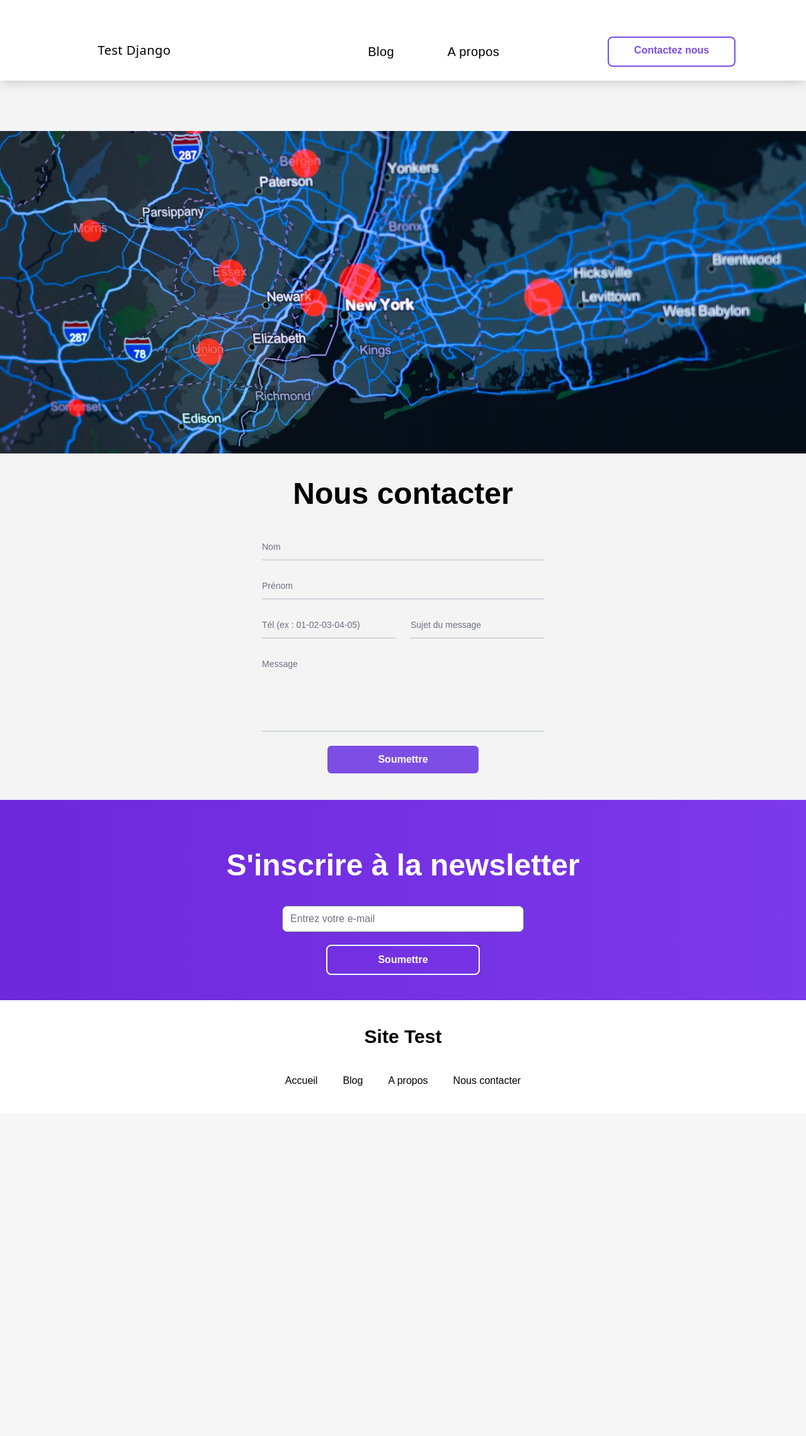
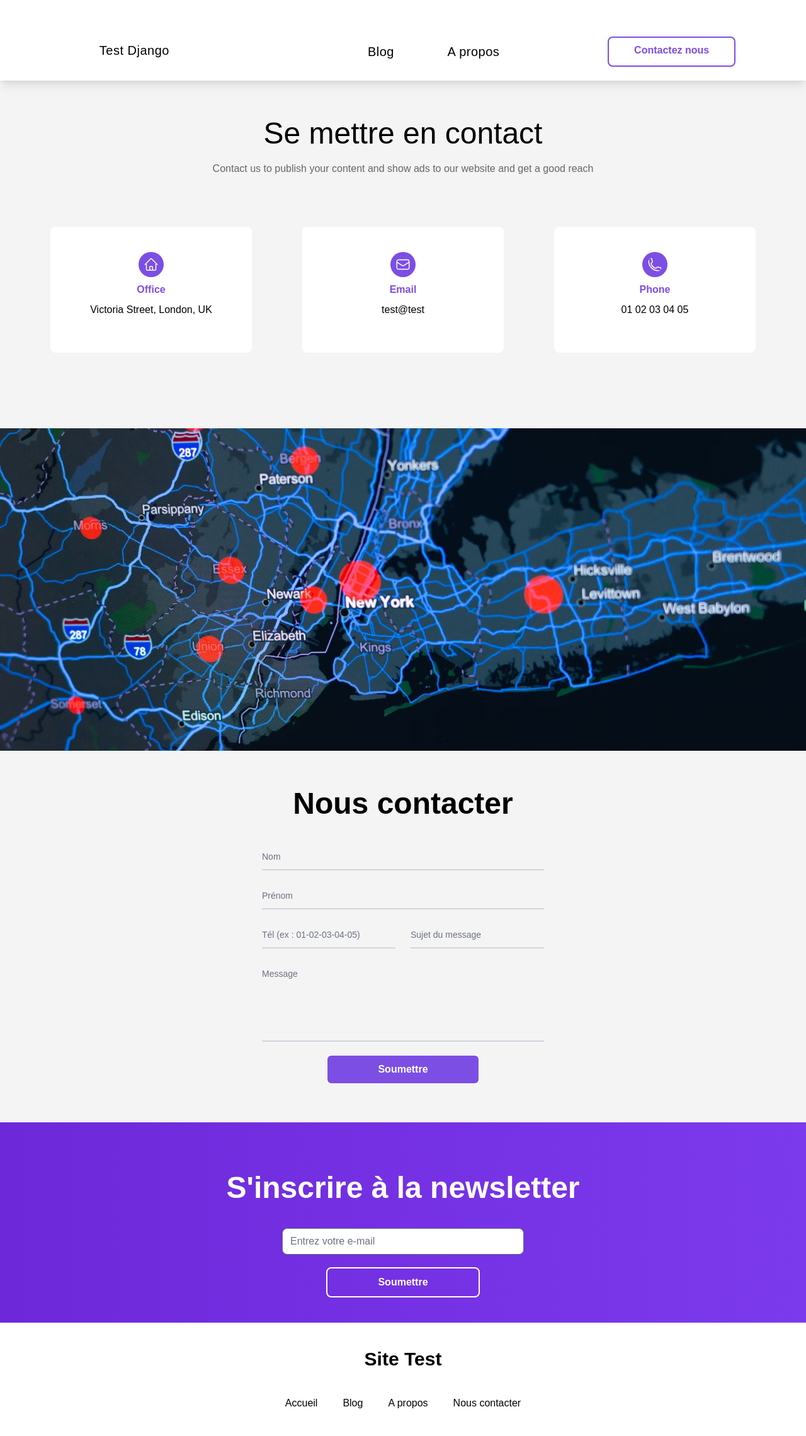
Before and after one commit to mrimbert/demo-django, a Django app: page /contact/ in a window 1280 px wide. Shown: the whole page at 63% size. Before the commit the page ends 1768 px from the top, so only its background shows below. Run offline with Django 5.2, Linux system fonts and the light colour scheme; style sheets or scripts are compiled from the project's sources; some libraries are stand-ins or nearby versions.

Commit message:
add content on contact

```diff
--- a/blogsite/templates/blog/content-contact.html
+++ b/blogsite/templates/blog/content-contact.html
@@ -13,13 +13,42 @@
     {% tailwind_css %}
 
 </head>
-<body class="bg-zinc-100">
+<body class="bg-zinc-100 font-montserrat">
     {%block header%}
     {%endblock%}
 
-    <div class="static 2xl:pb-96 pb-10 pt-20">
+    <div class="flex flex-col text-center py-10 place-items-center">
+        <div><h1 class="text-5xl py-5">Se mettre en contact</h1></div>
+        <div><h3 class="text-tertiary max-w-screen-lg">Contact us to publish your content and show ads to our website and get a good reach</h3></div>
+    </div>
+
+    <div class="grid xl:grid-cols-3 grid-rows-3 xl:grid-rows-1 place-items-center py-10 gap-20 px-20">
+        <div class="grid grid-rows-3 text-center w-full bg-white rounded-lg p-10">
+            <svg xmlns="http://www.w3.org/2000/svg" fill="none" viewBox="0 0 24 24" stroke-width="1.5" stroke="currentColor" class="w-10 h-10 place-self-center bg-primary p-2 rounded-full stroke-white">
+                <path stroke-linecap="round" stroke-linejoin="round" d="m2.25 12 8.954-8.955c.44-.439 1.152-.439 1.591 0L21.75 12M4.5 9.75v10.125c0 .621.504 1.125 1.125 1.125H9.75v-4.875c0-.621.504-1.125 1.125-1.125h2.25c.621 0 1.125.504 1.125 1.125V21h4.125c.621 0 1.125-.504 1.125-1.125V9.75M8.25 21h8.25" />
+              </svg>
+            <p class="text-primary font-bold pt-2">Office</p>
+            <p >Victoria Street, London, UK</p>
+        </div>
+        <div class="grid grid-rows-3 text-center w-full bg-white rounded-lg p-10">
+            <svg xmlns="http://www.w3.org/2000/svg" fill="none" viewBox="0 0 24 24" stroke-width="1.5" stroke="currentColor" class="w-10 h-10 place-self-center bg-primary p-2 rounded-full stroke-white">
+                <path stroke-linecap="round" stroke-linejoin="round" d="M21.75 6.75v10.5a2.25 2.25 0 0 1-2.25 2.25h-15a2.25 2.25 0 0 1-2.25-2.25V6.75m19.5 0A2.25 2.25 0 0 0 19.5 4.5h-15a2.25 2.25 0 0 0-2.25 2.25m19.5 0v.243a2.25 2.25 0 0 1-1.07 1.916l-7.5 4.615a2.25 2.25 0 0 1-2.36 0L3.32 8.91a2.25 2.25 0 0 1-1.07-1.916V6.75" />
+              </svg>
+            <p class="text-primary font-bold pt-2">Email</p>
+            <p>test@test</p>
+        </div>
+        <div class="grid grid-rows-3 text-center w-full bg-white rounded-lg p-10">
+            <svg xmlns="http://www.w3.org/2000/svg" fill="none" viewBox="0 0 24 24" stroke-width="1.5" stroke="currentColor" class="w-10 h-10 place-self-center bg-primary p-2 rounded-full stroke-white">
+                <path stroke-linecap="round" stroke-linejoin="round" d="M2.25 6.75c0 8.284 6.716 15 15 15h2.25a2.25 2.25 0 0 0 2.25-2.25v-1.372c0-.516-.351-.966-.852-1.091l-4.423-1.106c-.44-.11-.902.055-1.173.417l-.97 1.293c-.282.376-.769.542-1.21.38a12.035 12.035 0 0 1-7.143-7.143c-.162-.441.004-.928.38-1.21l1.293-.97c.363-.271.527-.734.417-1.173L6.963 3.102a1.125 1.125 0 0 0-1.091-.852H4.5A2.25 2.25 0 0 0 2.25 4.5v2.25Z" />
+              </svg>
+            <p class="text-primary font-bold pt-2">Phone</p>
+            <p >01 02 03 04 05</p>
+        </div>
+    </div>
+
+<div class="static 2xl:pb-96 pb-10 pt-20">
         <img src="{%static '/blog/images/map.avif'%}" alt="" class="max-h-128 w-full object-cover h-128">
-    <div class="text-center font-montserrat 2xl:absolute inset-80 2xl:bg-white left-128 right-128 top-80 -bottom-3 rounded-lg z-20 px-10 ">
+    <div class="text-center font-montserrat 2xl:absolute 2xl:bg-white inset-x-0 -bottom-112 left-128 right-128 rounded-lg z-20 px-10 p-5 ">
         <h1 class="text-5xl font-bold py-10">Nous contacter</h1>
         <form action="" method="post" class="max-w-md mx-auto">
             {% csrf_token %}
@@ -41,12 +70,12 @@
                 {%render_field formContact.message class="block py-2.5 px-0 max-h-32 w-full text-sm text-gray-900 bg-transparent border-0 border-b-2 border-gray-300 appearance-none focus:outline-none focus:ring-0 focus:border-primary resize-none peer"%}
             </div>
             <input type="submit" value="Soumettre" class="w-auto px-20 bg-primary border-blanc text-blanc font-montserrat rounded-lg inline-block box-border border-2 rounded-x1 hover:bg-blanc hover:text-primary hover:border-primary duration-1000 h-12 font-bold">
-    {%if success%}
+        {%if success%}
             <div class="pt-10">
       <div class="p-4 mb-4 text-sm rounded-lg bg-green-200" role="alert">
         <span class="font-medium">Succès !</span> Le formulaire a bien été envoyé
       </div>
-    {%endif%}
+        {%endif%}
         </div>
         </form>
     </div>
--- a/theme/static/css/dist/styles.css
+++ b/theme/static/css/dist/styles.css
@@ -747,12 +747,13 @@ select {
   position: relative;
 }
 
-.inset-80 {
-  inset: 20rem;
-}
-
-.-bottom-3 {
-  bottom: -0.75rem;
+.inset-x-0 {
+  left: 0px;
+  right: 0px;
+}
+
+.-bottom-112 {
+  bottom: -450px;
 }
 
 .left-0 {
@@ -773,10 +774,6 @@ select {
 
 .top-0 {
   top: 0px;
-}
-
-.top-80 {
-  top: 20rem;
 }
 
 .z-0 {
@@ -846,6 +843,10 @@ select {
   display: grid;
 }
 
+.h-10 {
+  height: 2.5rem;
+}
+
 .h-12 {
   height: 3rem;
 }
@@ -884,6 +885,10 @@ select {
 
 .w-0 {
   width: 0px;
+}
+
+.w-10 {
+  width: 2.5rem;
 }
 
 .w-40 {
@@ -964,6 +969,10 @@ select {
   grid-template-rows: repeat(2, minmax(0, 1fr));
 }
 
+.grid-rows-3 {
+  grid-template-rows: repeat(3, minmax(0, 1fr));
+}
+
 .flex-row {
   flex-direction: row;
 }
@@ -1006,6 +1015,10 @@ select {
 
 .gap-10 {
   gap: 2.5rem;
+}
+
+.gap-20 {
+  gap: 5rem;
 }
 
 .gap-3 {
@@ -1050,6 +1063,10 @@ select {
   text-wrap: pretty;
 }
 
+.rounded-full {
+  border-radius: 9999px;
+}
+
 .rounded-lg {
   border-radius: 0.5rem;
 }
@@ -1111,6 +1128,11 @@ select {
 
 .bg-transparent {
   background-color: transparent;
+}
+
+.bg-white {
+  --tw-bg-opacity: 1;
+  background-color: rgb(255 255 255 / var(--tw-bg-opacity));
 }
 
 .bg-zinc-100 {
@@ -1140,6 +1162,10 @@ select {
   stroke: #7C4EE4;
 }
 
+.stroke-white {
+  stroke: #fff;
+}
+
 .object-cover {
   -o-object-fit: cover;
      object-fit: cover;
@@ -1148,6 +1174,14 @@ select {
 .object-fill {
   -o-object-fit: fill;
      object-fit: fill;
+}
+
+.p-10 {
+  padding: 2.5rem;
+}
+
+.p-2 {
+  padding: 0.5rem;
 }
 
 .p-4 {
--- a/theme/static_src/tailwind.config.js
+++ b/theme/static_src/tailwind.config.js
@@ -68,7 +68,8 @@ module.exports = {
                 '128':'32rem',
             },
             spacing: {
-                '128':'600px'
+                '128':'600px',
+                '112':'450px'
             }
         },
         fontFamily: {
```
